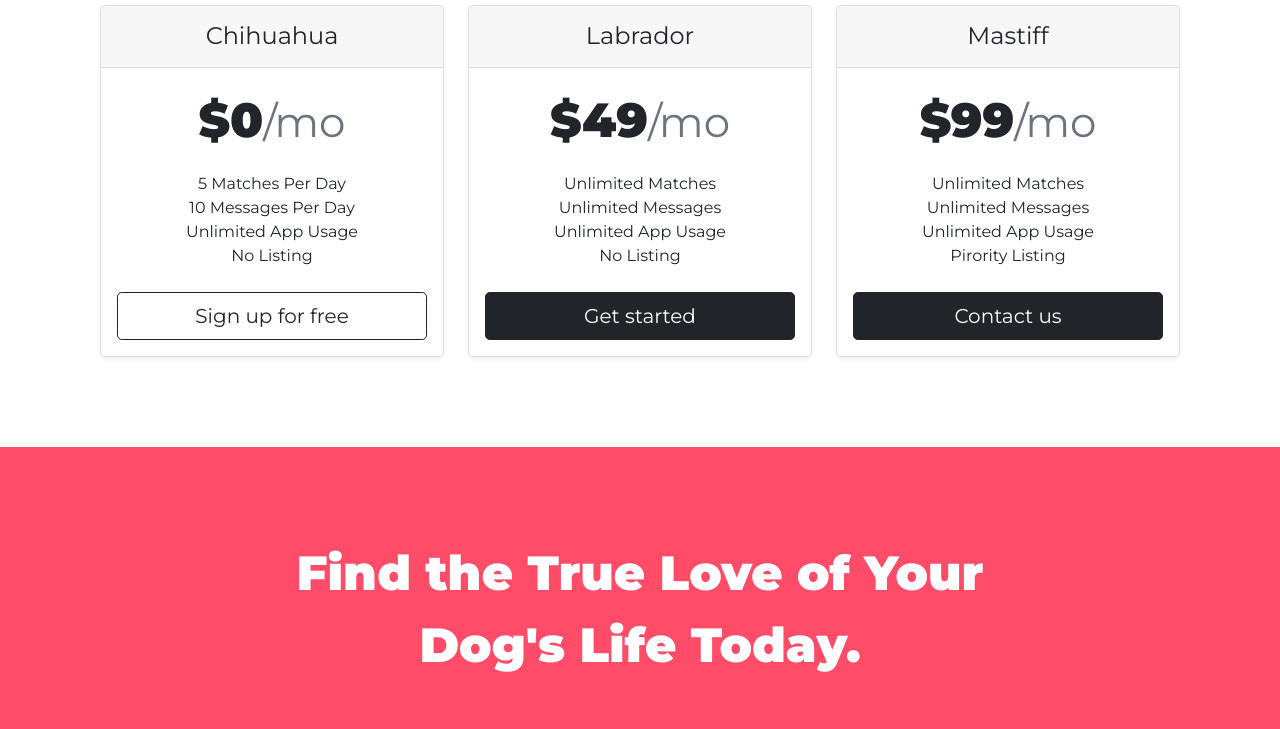
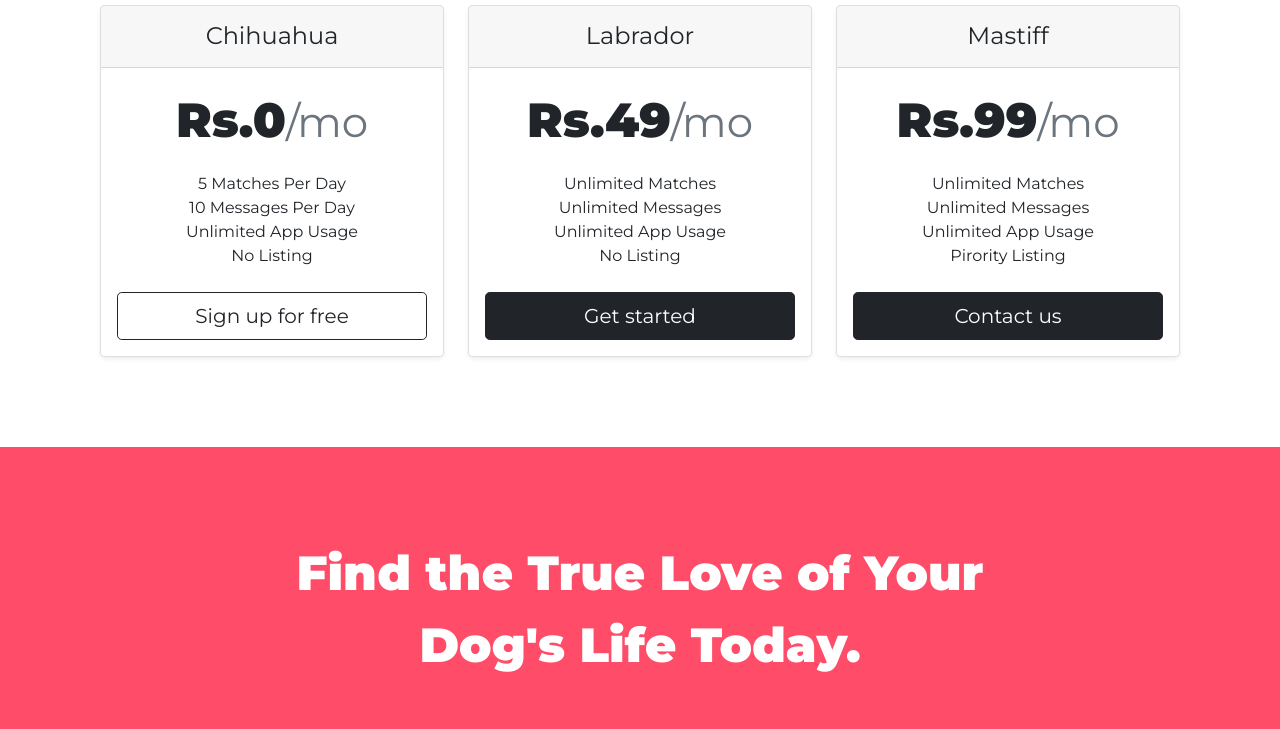
Before and after one commit to ShrikantBhange/CV, a plain HTML site: page index.html in a window 1280 px wide. Shown: the part 2025-2754 px from the top of the page. Drawn offline with nearby package versions, Linux system fonts and the light colour scheme.

Commit message:
Update index.html

```diff
--- a/index.html
+++ b/index.html
@@ -159,7 +159,7 @@
             <h4 class="my-0 fw-normal">Chihuahua</h4>
           </div>
           <div class="card-body" >
-            <h2 class="card-title pricing-card-title">$0<small class="text-muted fw-normal">/mo</small></h2>
+            <h2 class="card-title pricing-card-title">Rs.0<small class="text-muted fw-normal">/mo</small></h2>
             <ul class="list-unstyled mt-3 mb-4">
               <li>5 Matches Per Day</li>
               <li>10 Messages Per Day</li>
@@ -177,7 +177,7 @@
             <h4 class="my-0 fw-normal">Labrador</h4>
           </div>
           <div class="card-body">
-            <h2 class="card-title pricing-card-title">$49<small class="text-muted fw-normal">/mo</small></h2>
+            <h2 class="card-title pricing-card-title">Rs.49<small class="text-muted fw-normal">/mo</small></h2>
             <ul class="list-unstyled mt-3 mb-4">
               <li>Unlimited Matches</li>
               <li>Unlimited Messages</li>
@@ -195,7 +195,7 @@
             <h4 class="my-0 fw-normal">Mastiff</h4>
           </div>
           <div class="card-body">
-            <h2 class="card-title pricing-card-title">$99<small class="text-muted fw-normal">/mo</small></h2>
+            <h2 class="card-title pricing-card-title">Rs.99<small class="text-muted fw-normal">/mo</small></h2>
             <ul class="list-unstyled mt-3 mb-4">
               <li>Unlimited Matches</li>
               <li>Unlimited Messages</li>
```
